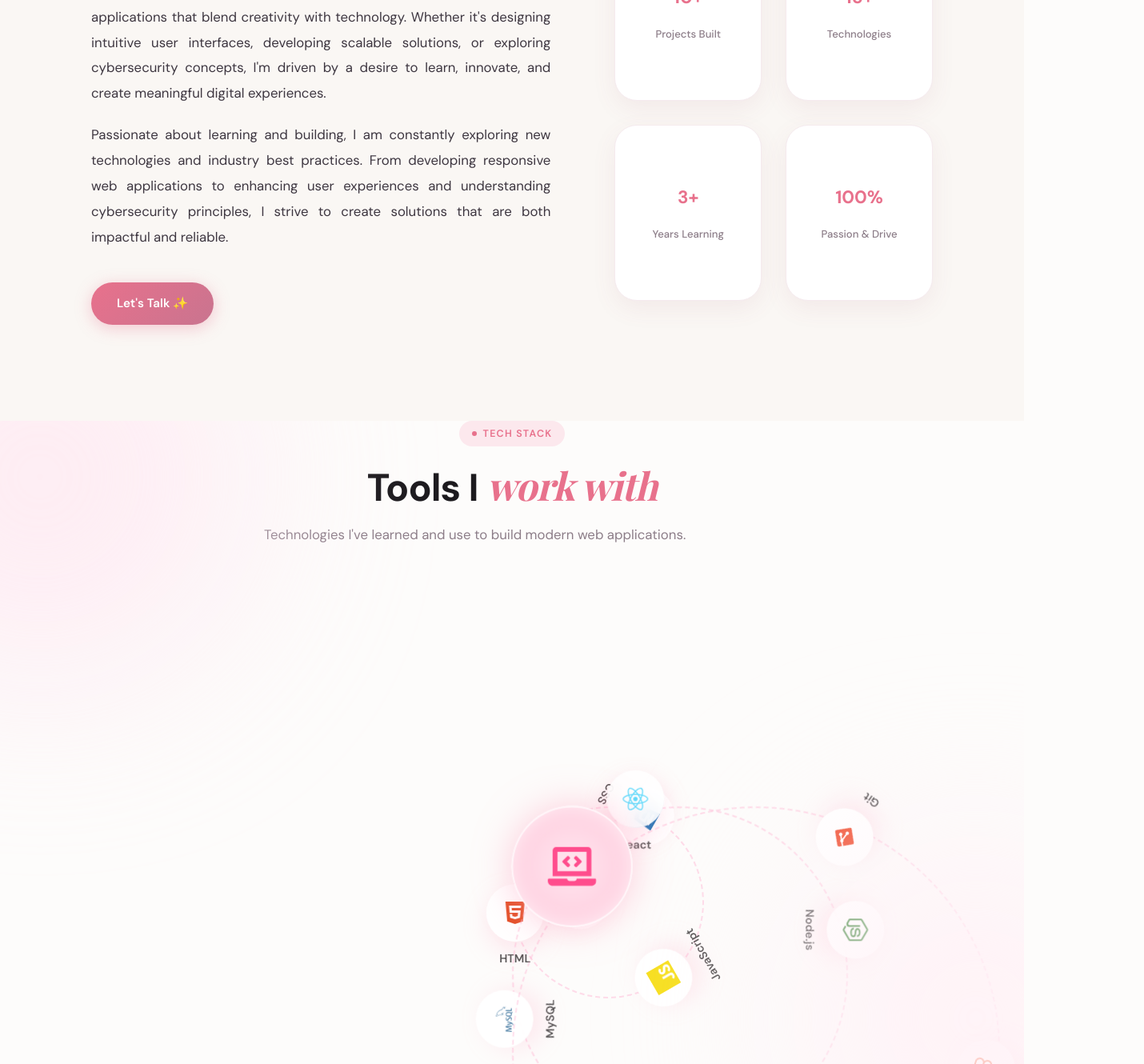
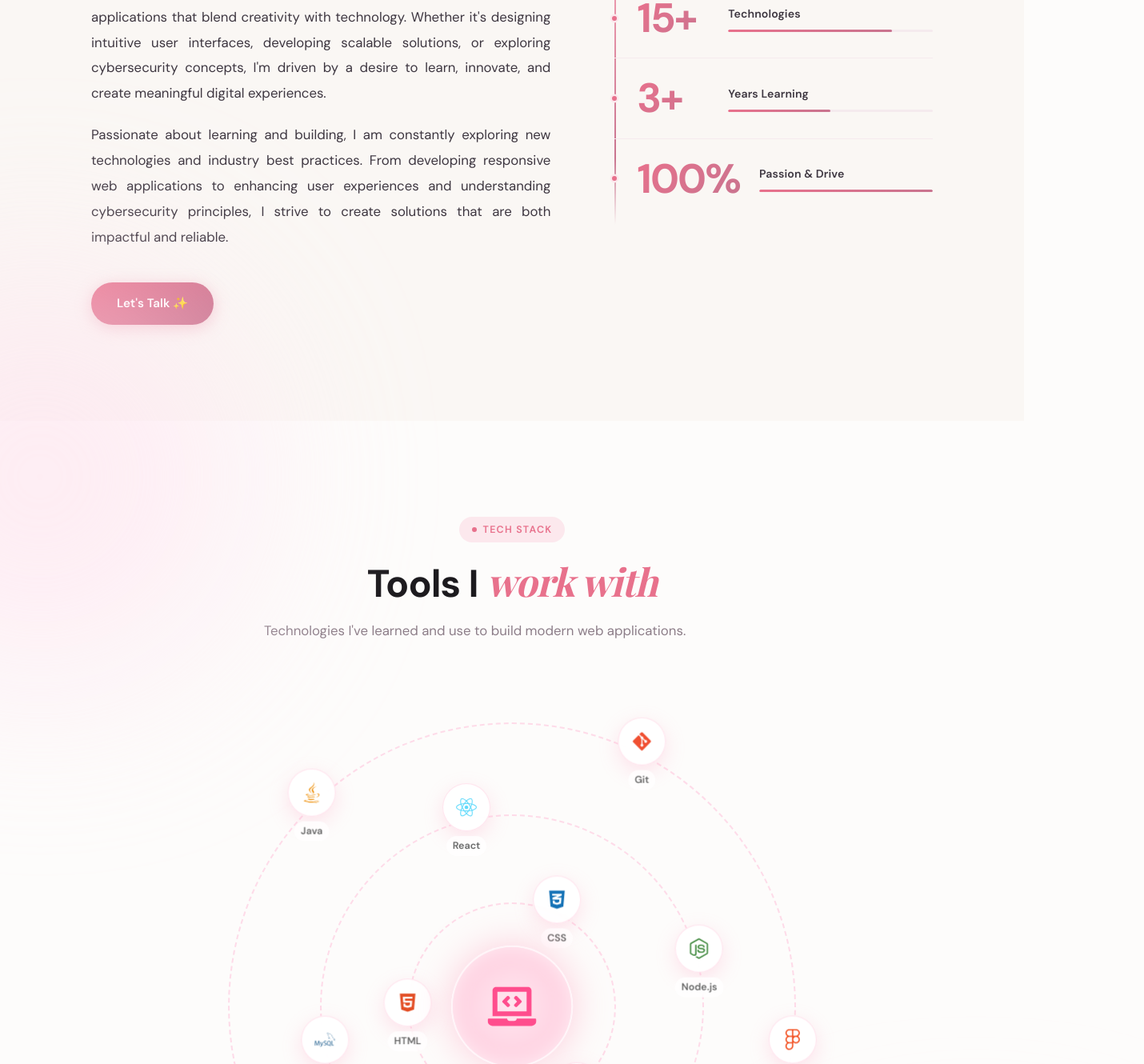
Before and after one commit to Reetu-Dhakal/Portfolio, a React app in the folder portfolio/: page / in a window 1280 px wide. Shown: the part 1180-2510 px from the top of the page at 80% size, 1430 px wide, since content can reach past the window. Built offline with nearby package versions, Linux system fonts and the light colour scheme; the HTML template or start-up script is replaced by a standard one; a web font is replaced by a local one.

Commit message:
solved error

```diff
--- a/portfolio/src/components/About.jsx
+++ b/portfolio/src/components/About.jsx
@@ -1,15 +1,15 @@
 import { motion } from "framer-motion";
 
 const stats = [
-  { value: "10+", label: "Projects Built" },
-  { value: "15+", label: "Technologies" },
-  { value: "3+", label: "Years Learning" },
-  { value: "100%", label: "Passion & Drive" },
+  { value: "10+",  label: "Projects Built",    bar: 0.65 },
+  { value: "15+",  label: "Technologies",      bar: 0.80 },
+  { value: "3+",   label: "Years Learning",    bar: 0.50 },
+  { value: "100%", label: "Passion & Drive",   bar: 1.00 },
 ];
 
 const fadeUp = {
-  hidden: { opacity: 0, y: 30 },
-  visible: { opacity: 1, y: 0 },
+  hidden:  { opacity: 0, y: 30 },
+  visible: { opacity: 1, y: 0  },
 };
 
 export default function About() {
@@ -64,7 +64,7 @@ export default function About() {
             </motion.div>
           </motion.div>
 
-          {/* RIGHT SIDE */}
+          {/* RIGHT SIDE — stat strip */}
           <motion.div
             className="about-info-grid"
             initial={{ opacity: 0, x: 50 }}
@@ -72,14 +72,27 @@ export default function About() {
             viewport={{ once: true }}
             transition={{ duration: 0.6 }}
           >
-            {stats.map((s) => (
+            {stats.map((s, i) => (
               <motion.div
                 key={s.label}
                 className="info-chip"
-                whileHover={{ y: -8 }}
+                whileHover={{ x: 6 }}
+                transition={{ type: "spring", stiffness: 300, damping: 20 }}
               >
                 <strong>{s.value}</strong>
-                <span>{s.label}</span>
+
+                <div className="info-chip-text">
+                  <span>{s.label}</span>
+                  <div className="info-chip-bar">
+                    <div
+                      className="info-chip-fill"
+                      style={{
+                        width: `${s.bar * 100}%`,
+                        animationDelay: `${i * 0.15 + 0.3}s`,
+                      }}
+                    />
+                  </div>
+                </div>
               </motion.div>
             ))}
           </motion.div>
--- a/portfolio/src/components/Hero.jsx
+++ b/portfolio/src/components/Hero.jsx
@@ -1,5 +1,5 @@
 import { motion } from "framer-motion";
-import { ArrowRight, Download} from "lucide-react";
+import { ArrowRight, Download, Mail } from "lucide-react";
 import { FaGithub, FaLinkedin } from "react-icons/fa";
 const fadeUp = (delay = 0) => ({
   initial:    { opacity: 0, y: 40 },
@@ -52,7 +52,7 @@ export default function Hero() {
                 className="social-icon"
                 aria-label="Gmail"
               >
-                {/* <FaMail size={18} /> */}
+                <Mail size={18} />
               </a>
             </motion.div>
           </div>
--- a/portfolio/src/components/Skills.jsx
+++ b/portfolio/src/components/Skills.jsx
@@ -11,142 +11,125 @@ import {
   FaGitAlt,
   FaFigma,
 } from "react-icons/fa";
-
-import {
-  SiJavascript,
-  SiMysql,
-  SiMongodb,
-} from "react-icons/si";
+import { SiJavascript, SiMysql, SiMongodb } from "react-icons/si";
 
 const orbit1 = [
-  {
-    name: "HTML",
-    icon: <FaHtml5 color="#E34F26" />,
-  },
-  {
-    name: "CSS",
-    icon: <FaCss3Alt color="#1572B6" />,
-  },
-  {
-    name: "JavaScript",
-    icon: <SiJavascript color="#F7DF1E" />,
-  },
+  { name: "HTML",       icon: <FaHtml5 color="#E34F26" /> },
+  { name: "CSS",        icon: <FaCss3Alt color="#1572B6" /> },
+  { name: "JavaScript", icon: <SiJavascript color="#F7DF1E" /> },
 ];
 
 const orbit2 = [
-  {
-    name: "React",
-    icon: <FaReact color="#61DAFB" />,
-  },
-  {
-    name: "Node.js",
-    icon: <FaNodeJs color="#3C873A" />,
-  },
-  {
-    name: "PHP",
-    icon: <FaPhp color="#777BB4" />,
-  },
-  {
-    name: "MySQL",
-    icon: <SiMysql color="#4479A1" />,
-  },
+  { name: "React",   icon: <FaReact color="#61DAFB" /> },
+  { name: "Node.js", icon: <FaNodeJs color="#3C873A" /> },
+  { name: "PHP",     icon: <FaPhp color="#777BB4" /> },
+  { name: "MySQL",   icon: <SiMysql color="#4479A1" /> },
 ];
 
 const orbit3 = [
-  {
-    name: "MongoDB",
-    icon: <SiMongodb color="#47A248" />,
-  },
-  {
-    name: "Python",
-    icon: <FaPython color="#3776AB" />,
-  },
-  {
-    name: "Java",
-    icon: <FaJava color="#ED8B00" />,
-  },
-  {
-    name: "Git",
-    icon: <FaGitAlt color="#F05032" />,
-  },
-  {
-    name: "Figma",
-    icon: <FaFigma color="#F24E1E" />,
-  },
+  { name: "MongoDB", icon: <SiMongodb color="#47A248" /> },
+  { name: "Python",  icon: <FaPython color="#3776AB" /> },
+  { name: "Java",    icon: <FaJava color="#ED8B00" /> },
+  { name: "Git",     icon: <FaGitAlt color="#F05032" /> },
+  { name: "Figma",   icon: <FaFigma color="#F24E1E" /> },
 ];
+
+// ICON_HALF = half the planet-icon size (60px / 2 = 30px)
+const ICON_HALF = 30;
+
+/**
+ * Orbit — renders one dashed ring + one rotating arm per planet.
+ *
+ * Each planet arm is a zero-size div sitting at the solar-system centre.
+ * It rotates around transformOrigin "0 0" (= the centre).
+ * A plain <div> at the arm's tip is positioned with fixed px offsets so
+ * the planet icon is centred exactly on the orbit circle.
+ * An inner motion.div counter-rotates at the same speed to keep icons upright.
+ */
 function Orbit({ skills, radius, duration, reverse = false }) {
   return (
-    <motion.div
-      className="orbit"
-      animate={{
-        rotate: reverse ? -360 : 360,
-      }}
-      transition={{
-        repeat: Infinity,
-        duration,
-        ease: "linear",
-      }}
+    <>
+      {/* ── static dashed ring ── */}
+      <div
         style={{
+          position: "absolute",
+          left: "50%",
+          top: "50%",
           width: radius * 2,
           height: radius * 2,
+          transform: "translate(-50%, -50%)",
+          borderRadius: "50%",
+          border: "2px dashed rgba(255,180,210,0.45)",
+          pointerEvents: "none",
+          zIndex: 1,
         }}
-    >
-      <div className="orbit-line"></div>
+      />
 
+      {/* ── one arm per planet ── */}
       {skills.map((skill, index) => {
-        const angle = (index * 360) / skills.length;
+        const startAngle = (index * 360) / skills.length;
 
         return (
           <motion.div
             key={skill.name}
-            className="planet"
             style={{
+              position: "absolute",
               left: "50%",
               top: "50%",
-              transform: `
-                translate(-50%, -50%)
-                rotate(${angle}deg)
-                translateX(${radius}px)
-              `,
-              transformOrigin: "center",
+              width: 0,
+              height: 0,
+              // rotate around the top-left corner = solar-system centre
+              transformOrigin: "0 0",
+              zIndex: 2,
             }}
-            whileHover={{
-              scale: 1.15,
+            animate={{
+              rotate: reverse
+                ? [startAngle, startAngle - 360]
+                : [startAngle, startAngle + 360],
+            }}
+            transition={{ repeat: Infinity, duration, ease: "linear" }}
+          >
+            {/*
+              Plain div — NOT a motion.div so Framer Motion never touches
+              its transform. Fixed px offsets centre the icon on the orbit:
+                left = radius - ICON_HALF  →  icon centre at (radius, 0)
+                top  = -ICON_HALF          →  icon centre at vertical 0
+            */}
+            <div
+              style={{
+                position: "absolute",
+                left: radius - ICON_HALF,
+                top: -ICON_HALF,
               }}
             >
+              {/* Counter-rotates so the icon always faces up */}
               <motion.div
-            className="planet-inner"
+                className="planet-group"
                 animate={{
-              rotate: reverse ? 360 : -360,
+                  rotate: reverse
+                    ? [-startAngle, -startAngle + 360]
+                    : [-startAngle, -startAngle - 360],
                 }}
-            style={{
-              transform: `rotate(-${angle}deg)`,
-            }}
-              transition={{
-                repeat: Infinity,
-                duration,
-                ease: "linear",
-              }}
+                transition={{ repeat: Infinity, duration, ease: "linear" }}
+                whileHover={{ scale: 1.15 }}
               >
-              <div className="planet-icon">
-                {skill.icon}
+                <div className="planet-icon">{skill.icon}</div>
+                <span className="planet-label">{skill.name}</span>
+              </motion.div>
             </div>
-
-              <span>{skill.name}</span>
-            </motion.div>
           </motion.div>
         );
       })}
-    </motion.div>
+    </>
   );
 }
+
 export default function Skills() {
   return (
     <section id="skills">
       <div className="container">
 
         {/* Header */}
-
         <motion.div
           className="skills-header"
           initial={{ opacity: 0, y: 40 }}
@@ -155,64 +138,32 @@ export default function Skills() {
           transition={{ duration: 0.8 }}
         >
           <span className="section-tag">TECH STACK</span>
-
           <h2 className="section-title">
             Tools I <span className="accent">work with</span>
           </h2>
-
           <p className="section-desc">
-            Technologies I've learned and use to build modern web
-            applications.
+            Technologies I've learned and use to build modern web applications.
           </p>
         </motion.div>
 
         {/* Solar System */}
-
         <div className="solar-system">
 
-          {/* Center Laptop */}
-
+          {/* Centre sun */}
           <motion.div
             className="center-sun"
-            animate={{
-              scale: [1, 1.05, 1],
-            }}
-            transition={{
-              duration: 3,
-              repeat: Infinity,
-              ease: "easeInOut",
-            }}
+            animate={{ scale: [1, 1.05, 1] }}
+            transition={{ duration: 3, repeat: Infinity, ease: "easeInOut" }}
           >
             <FaLaptopCode />
           </motion.div>
 
-          {/* Orbit 1 */}
-
-          <Orbit
-            skills={orbit1}
-            radius={120}
-            duration={14}
-          />
-
-          {/* Orbit 2 */}
-
-          <Orbit
-            skills={orbit2}
-            radius={210}
-            duration={22}
-            reverse
-          />
-
-          {/* Orbit 3 */}
-
-          <Orbit
-            skills={orbit3}
-            radius={305}
-            duration={30}
-          />
+          {/* Orbits — radii chosen so icon circles never overlap each other */}
+          <Orbit skills={orbit1} radius={130} duration={14} />
+          <Orbit skills={orbit2} radius={240} duration={22} reverse />
+          <Orbit skills={orbit3} radius={355} duration={30} />
 
         </div>
-
       </div>
     </section>
   );
--- a/portfolio/src/index.css
+++ b/portfolio/src/index.css
@@ -524,53 +524,119 @@ body::after {
   color: var(--ink-2);
 }
 
-.about-info-grid {
-  display: grid;
-  grid-template-columns: repeat(2, 2fr);
-  gap: 30px;
-  height: 50%;
-}
-
 .about-content .btn-primary {
   margin-top: 10px;
 }
 
-.info-chip {
-  background: var(--surface);
-  border: 1px solid var(--border-soft);
-  border-radius: 28px;
-  min-height: 220px;
-
+/* ── Stats strip (replaces old 2×2 grid) ── */
+.about-info-grid {
   display: flex;
   flex-direction: column;
-  justify-content: center;
-  align-items: center;
-
-  text-align: center;
-
-  box-shadow: 0 10px 30px rgba(155, 77, 106, 0.08);
-  transition: all 0.35s ease;
+  gap: 0;
+  position: relative;
+  padding: 8px 0;
 }
 
-.info-chip strong {
-  font-size: 3rem;
-  color: var(--rose);
-  font-weight: 700;
-  margin-bottom: 12px;
+/* vertical line running behind all stats */
+.about-info-grid::before {
+  content: '';
+  position: absolute;
+  left: 0; top: 0; bottom: 0;
+  width: 2px;
+  background: linear-gradient(to bottom,
+    transparent,
+    var(--rose-light) 20%,
+    var(--mauve) 80%,
+    transparent);
+  border-radius: 99px;
 }
 
+.info-chip {
+  display: flex;
+  align-items: center;
+  gap: 24px;
+  padding: 24px 0 24px 28px;
+  border-bottom: 1px solid var(--border-soft);
+  position: relative;
+  transition: all 0.3s ease;
+  background: none;
+  border-radius: 0;
+  box-shadow: none;
+  min-height: unset;
+  text-align: left;
+  justify-content: flex-start;
+  flex-direction: row;
+}
+.info-chip:last-child { border-bottom: none; }
+
+/* glowing dot on the left rail */
+.info-chip::before {
+  content: '';
+  position: absolute;
+  left: -5px; top: 50%;
+  transform: translateY(-50%) scale(0.6);
+  width: 10px; height: 10px;
+  border-radius: 50%;
+  background: var(--rose);
+  box-shadow: 0 0 0 4px var(--rose-soft);
+  transition: transform 0.3s ease, box-shadow 0.3s ease;
+}
+.info-chip:hover::before {
+  transform: translateY(-50%) scale(1);
+  box-shadow: 0 0 0 6px rgba(232,113,140,.18), 0 0 16px rgba(232,113,140,.4);
+}
+
+/* big gradient number */
+.info-chip strong {
+  display: block;
+  font-size: clamp(2.4rem, 4vw, 3.2rem);
+  font-weight: 800;
+  line-height: 1;
+  background: linear-gradient(135deg, var(--rose) 0%, var(--mauve) 100%);
+  -webkit-background-clip: text;
+  -webkit-text-fill-color: transparent;
+  background-clip: text;
+  letter-spacing: -0.04em;
+  min-width: 90px;
+  flex-shrink: 0;
+}
+
+/* label + bar */
+.info-chip-text {
+  flex: 1;
+}
 .info-chip span {
-  margin-top: 10px;
-  font-size: 1rem;
+  font-size: 0.88rem;
+  font-weight: 600;
   color: var(--ink-2);
+  display: block;
+  margin-bottom: 8px;
+  letter-spacing: 0.01em;
+}
+.info-chip-bar {
+  height: 3px;
+  border-radius: 99px;
+  background: var(--border-soft);
+  overflow: hidden;
+  width: 100%;
+}
+.info-chip-fill {
+  height: 100%;
+  border-radius: 99px;
+  background: linear-gradient(90deg, var(--rose) 0%, var(--mauve) 100%);
+  transform-origin: left;
+  animation: growBar 1.4s cubic-bezier(0.22,1,0.36,1) forwards;
+  transform: scaleX(0);
+}
+@keyframes growBar {
+  to { transform: scaleX(1); }
 }
 
 .info-chip:hover {
-  transform: translateY(-8px);
-  box-shadow: var(--shadow-md);
+  transform: translateX(6px);
+  background: none;
+  box-shadow: none;
 }
-.info-chip strong { display: block; font-size: 1.4rem; font-weight: 700; color: var(--rose); }
-.info-chip span { font-size: 0.82rem; color: var(--muted); font-weight: 500; margin-top: 4px; display: block; }
 
 /* ==========================================
    SKILLS
@@ -581,6 +647,8 @@ body::after {
   justify-content: center;
   align-items: center;
   flex-direction: column;
+  padding: 120px 0 80px;
+  overflow: visible;
 }
 
 /* Background */
@@ -628,15 +696,16 @@ body::after {
 ========================================== */
 
 .solar-system{
-    width: min(650px, 100%);
-    height: min(650px, 100%);
+    /* orbit 3: radius 355 + 30 icon-half = 385px from centre → 770px diameter */
+    /* 830px gives 30px breathing room on each side                              */
+    width: min(830px, 90vw);
+    height: min(830px, 90vw);
     aspect-ratio: 1;
-    margin: 0 auto;
+    margin: 40px auto 60px;
     position: relative;
     display: flex;
     justify-content: center;
     align-items: center;
-
 }
 
 /* ==========================================
@@ -650,7 +719,10 @@ body::after {
     left:50%;
     top:50%;
 
-    transform:translate(-50%,-50%);
+    /* DO NOT set transform here — Framer Motion owns transform on this element.
+       Centering is handled via x/y in the JSX style prop instead. */
+    margin-left:-75px;
+    margin-top:-75px;
 
     width:150px;
     height:150px;
@@ -685,8 +757,6 @@ body::after {
 .orbit{
 
     position:absolute;
-    width: 100%;
-    height: 100%;
     left:50%;
     top:50%;
 
@@ -712,74 +782,47 @@ body::after {
    PLANETS
 ========================================== */
 
-.planet{
-
-    position:absolute;
-
-    left:50%;
-    top:50%;
-    transform-origin: center;
-
+/* Flex column: icon on top, label below */
+.planet-group{
+    display: flex;
+    flex-direction: column;
+    align-items: center;
+    gap: 6px;
+    cursor: pointer;
 }
 
-.planet-inner{
-
-    width:90px;
-
-    display:flex;
-
-    flex-direction:column;
-
-    align-items:center;
-
-    gap:10px;
-
+/* The circular bubble */
+.planet-icon{
+    width: 60px;
+    height: 60px;
+    border-radius: 50%;
+    background: rgba(255,255,255,.90);
+    backdrop-filter: blur(12px);
+    -webkit-backdrop-filter: blur(12px);
+    display: flex;
+    justify-content: center;
+    align-items: center;
+    font-size: 26px;
+    box-shadow: 0 8px 24px rgba(255,170,200,.30);
+    border: 1.5px solid rgba(255,200,220,.5);
+    transition: box-shadow .35s, transform .35s;
 }
 
-.planet-icon{
-
-    width:72px;
-    height:72px;
-
-    border-radius:50%;
-
-    background:rgba(255,255,255,.85);
-
-    backdrop-filter:blur(12px);
-
-    display:flex;
-
-    justify-content:center;
-    align-items:center;
-
-    font-size:32px;
-
-    box-shadow:
-    0 12px 30px rgba(255,170,200,.25);
-
-    transition:.35s;
-
+.planet-group:hover .planet-icon{
+    box-shadow: 0 0 22px rgba(255,120,170,.60);
 }
 
-.planet span{
-
-    font-size:.9rem;
-
-    font-weight:600;
-
-    color:#555;
-
-    white-space:nowrap;
-
-}
-
-.planet:hover .planet-icon{
-
-    transform:scale(1.15);
-
-    box-shadow:
-    0 0 25px rgba(255,120,170,.55);
-
+/* Label under the icon */
+.planet-label{
+    font-size: .78rem;
+    font-weight: 600;
+    color: #666;
+    white-space: nowrap;
+    background: rgba(255,255,255,.75);
+    padding: 2px 8px;
+    border-radius: 99px;
+    backdrop-filter: blur(6px);
+    -webkit-backdrop-filter: blur(6px);
 }
 
 
@@ -902,36 +945,72 @@ body::after {
 .contact-details {
   display: flex;
   flex-direction: column;
-  gap: 16px;
-  margin-top: 32px;
+  gap: 8px;
+  margin-top: 36px;
 }
+
+/* ── single contact row ── */
 .contact-detail-item {
   display: flex;
   align-items: center;
-  gap: 14px;
-  padding: 16px 20px;
-  background: var(--surface);
-  border: 1px solid var(--border-soft);
-  border-radius: var(--r-md);
-  box-shadow: var(--shadow-xs);
+  gap: 18px;
+  padding: 14px 0;
+  border-bottom: 1px solid var(--border-soft);
   transition: all 0.3s ease;
+  cursor: default;
+  position: relative;
 }
-.contact-detail-item:hover {
-  border-color: var(--rose-light);
-  box-shadow: var(--shadow-sm);
-  transform: translateX(4px);
+.contact-detail-item:first-child { border-top: 1px solid var(--border-soft); }
+
+/* coloured left accent bar */
+.contact-detail-item::before {
+  content: '';
+  position: absolute;
+  left: 0; top: 50%;
+  transform: translateY(-50%) scaleY(0);
+  width: 3px; height: 60%;
+  background: linear-gradient(to bottom, var(--rose), var(--mauve));
+  border-radius: 99px;
+  transition: transform 0.3s ease;
 }
+.contact-detail-item:hover::before { transform: translateY(-50%) scaleY(1); }
+.contact-detail-item:hover { padding-left: 14px; }
+
+/* gradient icon bubble */
 .contact-detail-icon {
-  width: 40px; height: 40px;
-  background: var(--rose-soft);
-  border-radius: var(--r-sm);
+  width: 44px; height: 44px;
+  flex-shrink: 0;
+  border-radius: 14px;
+  background: linear-gradient(135deg, var(--rose-soft) 0%, var(--blush) 100%);
   display: flex; align-items: center; justify-content: center;
   color: var(--rose);
   font-size: 1rem;
-  flex-shrink: 0;
+  transition: background 0.3s ease, box-shadow 0.3s ease;
 }
-.contact-detail-text strong { display: block; font-size: 0.8rem; font-weight: 600; color: var(--muted); text-transform: uppercase; letter-spacing: 0.06em; }
-.contact-detail-text span { font-size: 0.92rem; color: var(--ink-2); font-weight: 500; }
+.contact-detail-item:hover .contact-detail-icon {
+  background: linear-gradient(135deg, var(--rose) 0%, var(--mauve) 100%);
+  color: #fff;
+  box-shadow: 0 6px 20px rgba(232,113,140,.35);
+}
+
+/* text */
+.contact-detail-text strong {
+  display: block;
+  font-size: 0.72rem;
+  font-weight: 700;
+  color: var(--muted);
+  text-transform: uppercase;
+  letter-spacing: 0.1em;
+  margin-bottom: 2px;
+}
+.contact-detail-text span,
+.contact-detail-text a span {
+  font-size: 0.97rem;
+  color: var(--ink-2);
+  font-weight: 500;
+  transition: color 0.25s;
+}
+.contact-detail-item:hover .contact-detail-text span { color: var(--rose); }
 
 /* Contact Form */
 .contact-form {
```
Lines whose indentation alone changed are shown as unchanged.
